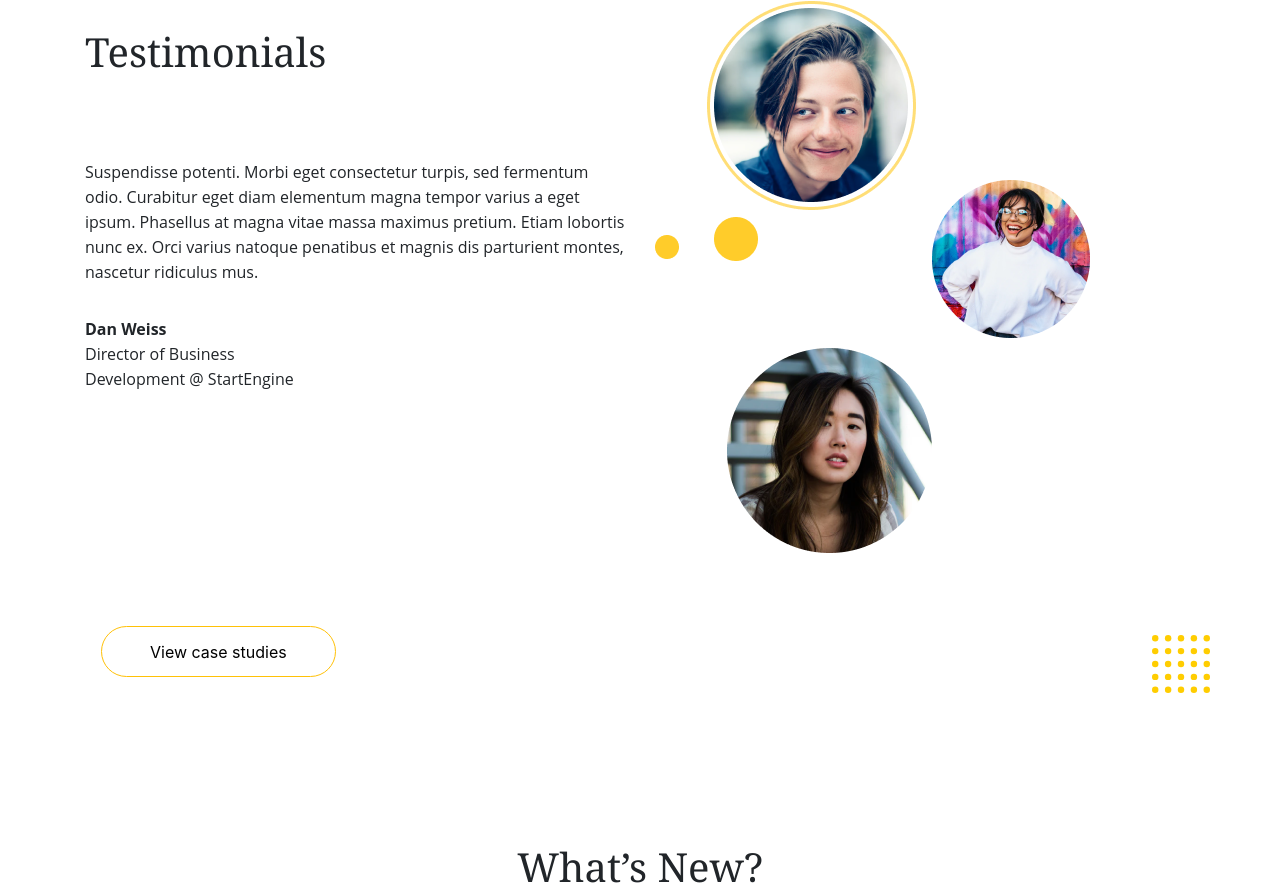
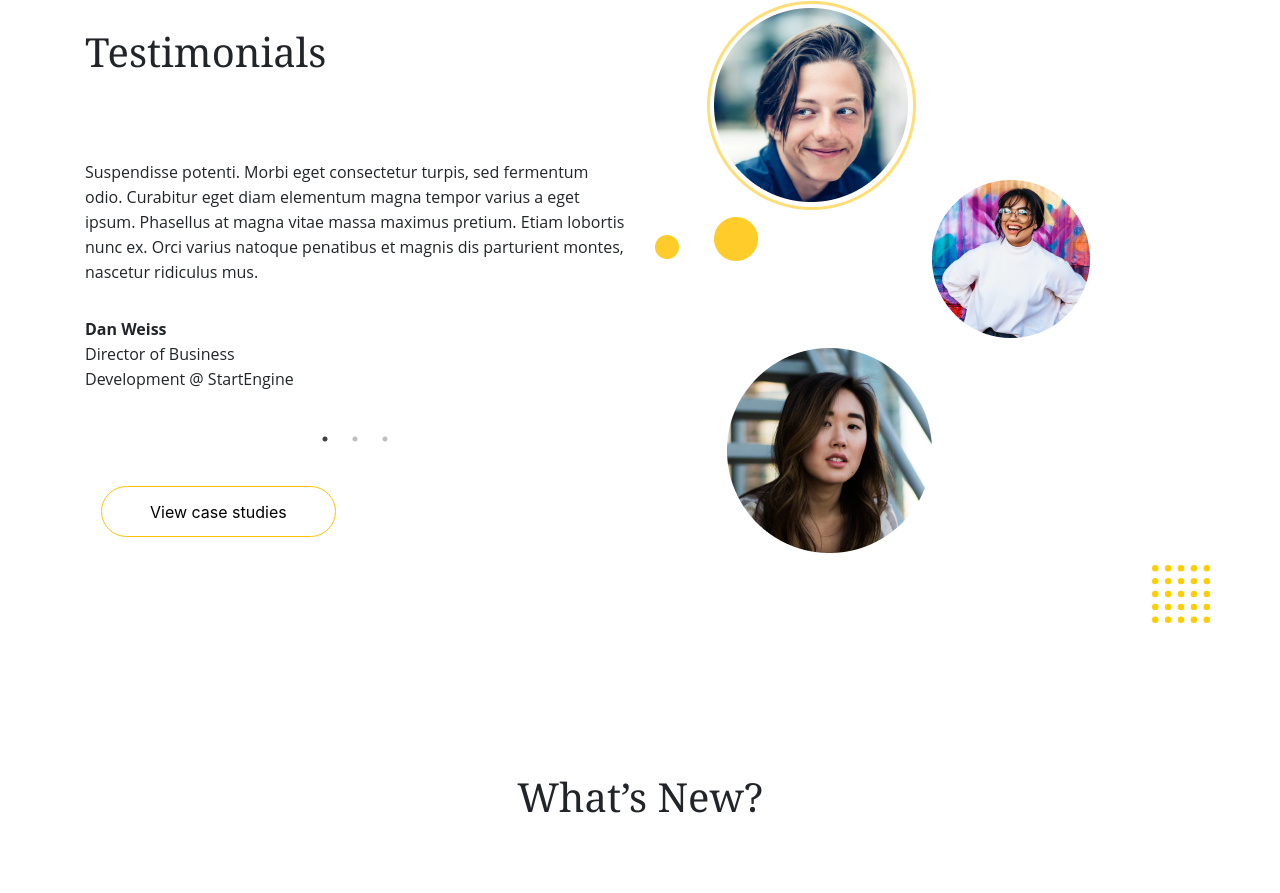
Before and after one commit to Denys-Tendiuk/artemis.github.io, a plain HTML site: page index.html in a window 1280 px wide. Shown: the part 4085-4978 px from the top of the page. Drawn offline with nearby package versions, Linux system fonts and the light colour scheme.

Commit message:
Update index.html
поставил dots на слайд testimonials

```diff
--- a/index.html
+++ b/index.html
@@ -752,6 +752,7 @@
   });
 
   $('.testimonials__text-slider').slick({
+        dots: true,
         prevArrow: '.none',
         nextArrow: '.none',
         slidesToShow: 1,
```
